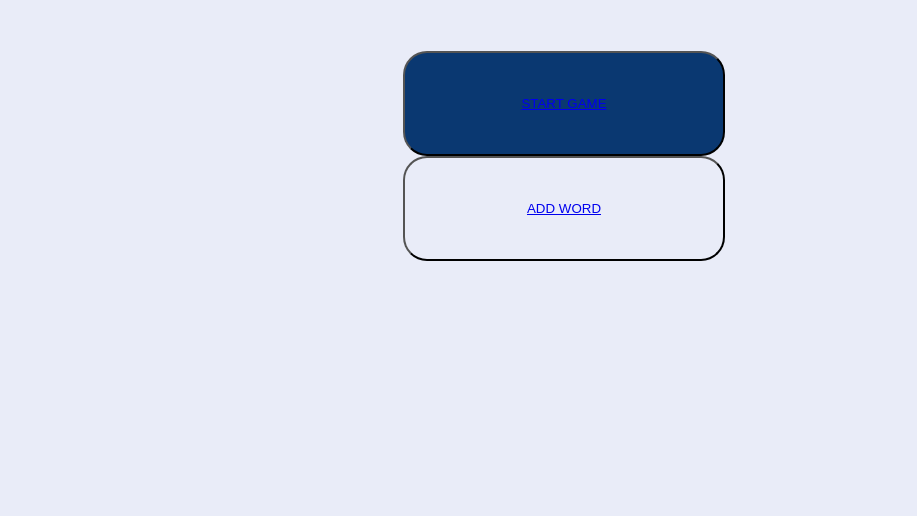
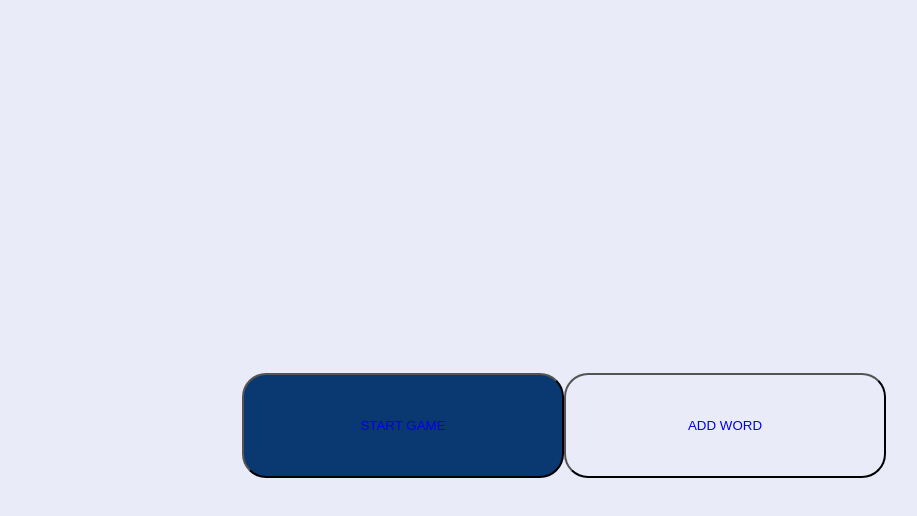
Before and after one commit to almeidaleandro28/Challenge-Oracle-ONE--2, a website: page index.html in a window 1280 px wide. Shown: the full height of the page, 76-993 px from the left. Drawn offline with Linux system fonts and the light colour scheme.

Commit message:
position buttons

```diff
--- a/scss/style.scss
+++ b/scss/style.scss
@@ -5,6 +5,10 @@
 body {
   background-color: $white;
   height: 100vh;
+}
+
+a {
+  text-decoration: none;
 }
 
 .btn {
@@ -34,23 +38,31 @@ body {
 .header {
 
 }
+.logo {}
 // --- buttons ---
-.logo {}
+
 .buttons {
-  align-items: center;
   display: flex;
-  flex-direction: column;
-  flex: 1;
+  @include screen( pc ){
+    flex: 2;
+    justify-content: center;
+    align-items: center;
+
+  }
 }
+
 .btn-start {
   background-color: $dark-blue-300;
+  color: $white;
   @include screen( pc ){
     width: 322px;
     height: 105px;
   }
 }
+
 .btn-add {
   background-color: $light-blue-300;
+  color: $dark-blue-300;
   @include screen( pc ) {
     width: 322px;
     height: 105px;
```
Also changed, not shown: cs/style.css, 1 other file.
